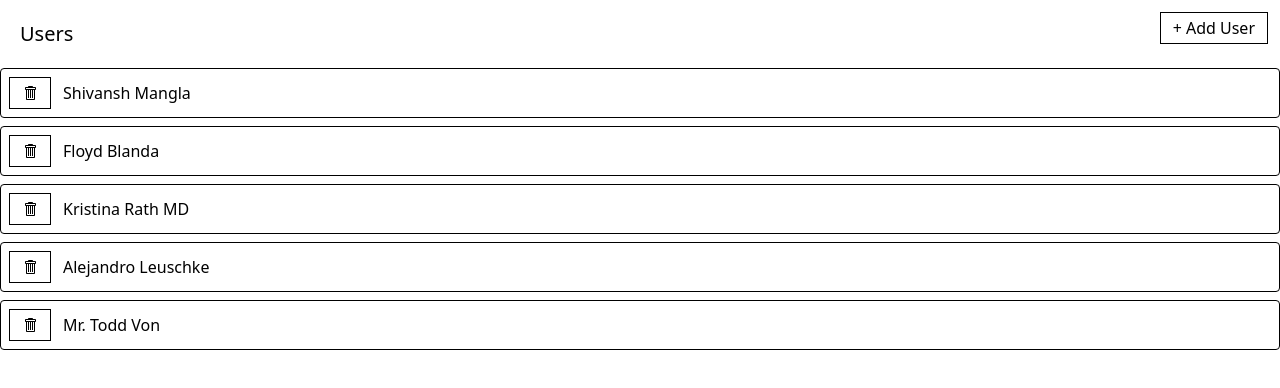
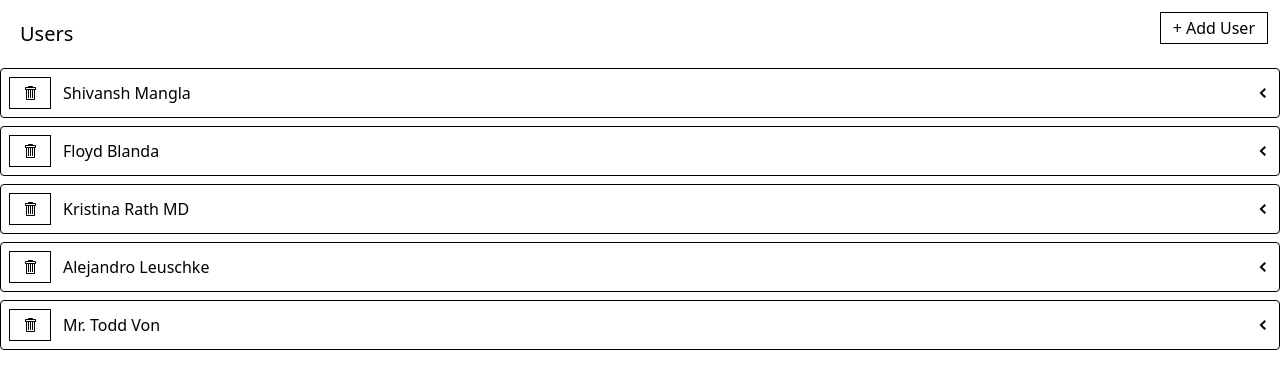
Before and after one commit to shivansh-mangla/react-redux-users-album, a React app: page / in a window 1280 px wide. Shown: the top 388 px of the page. Built offline with nearby package versions, Linux system fonts and the light colour scheme; data requests are answered from the project's data file; the HTML template or start-up script is replaced by a standard one.

Commit message:
Added album UI init

```diff
--- /dev/null
+++ b/src/components/AlbumsList.jsx
@@ -0,0 +1,5 @@
+const AlbumsList = ({ user }) => {
+  return <div>Albums for {user.name}</div>;
+}
+
+export default AlbumsList;
--- /dev/null
+++ b/src/components/ExpandablePanel.js
@@ -0,0 +1,26 @@
+import { useState } from 'react';
+import { GoChevronDown, GoChevronLeft } from 'react-icons/go';
+
+function ExpandablePanel({ header, children }) {
+  const [expanded, setExpanded] = useState(false);
+
+  const handleClick = () => {
+    setExpanded(!expanded);
+  };
+
+  return (
+    <div className="mb-2 border rounded">
+      <div className="flex p-2 justify-between items-center">
+        <div className="flex flex-row items-center justify-between">
+          {header}
+        </div>
+        <div onClick={handleClick} className="cursor-pointer">
+          {expanded ? <GoChevronDown /> : <GoChevronLeft />}
+        </div>
+      </div>
+      {expanded && <div className="p-2 border-t">{children}</div>}
+    </div>
+  );
+}
+
+export default ExpandablePanel;
--- a/src/components/UsersListItem.jsx
+++ b/src/components/UsersListItem.jsx
@@ -3,6 +3,8 @@
 import { useThunk } from '../hooks/useThunk';
 import { removeUser } from '../store';
 import Button from './Button';
+import ExpandablePanel from './ExpandablePanel';
+import AlbumsList from './AlbumsList';
 
 const UsersListItem = ({user}) => {
 
@@ -12,20 +14,21 @@
         doRemoveUser(user);
     }
 
+    const header = (
+        <>
+        <Button className="mr-3" loading={isLoading} onClick={handleClick}>
+            <GoTrashcan />
+        </Button>
+        {error && <div>Error deleting user.</div>}
+        {user.name}
+        </>
+    );
+
   return (
-    <div className="mb-2 border rounded">
-        <div className="flex p-2 justify-between items-center cursor-pointer">
-            <div className="flex flex-row items-center justify-between">
-                <Button className="mr-3" loading={isLoading} onClick={handleClick}>
-                    <GoTrashcan />
-                </Button>
-
-                {error && <div>error deleting user </div>}
-                {user.name}
-            </div>
-        </div>
-    </div>
-    );
+    <ExpandablePanel header={header}>
+      <AlbumsList user={user} />
+    </ExpandablePanel>
+  );
 }
 
 export default UsersListItem
```
